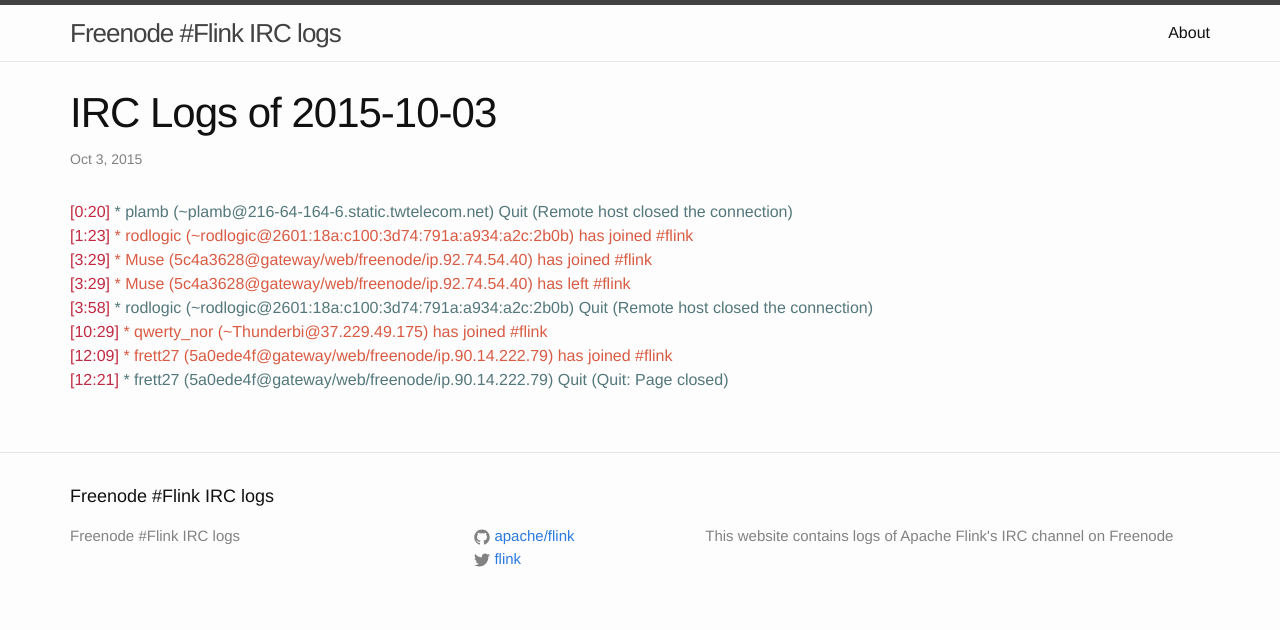
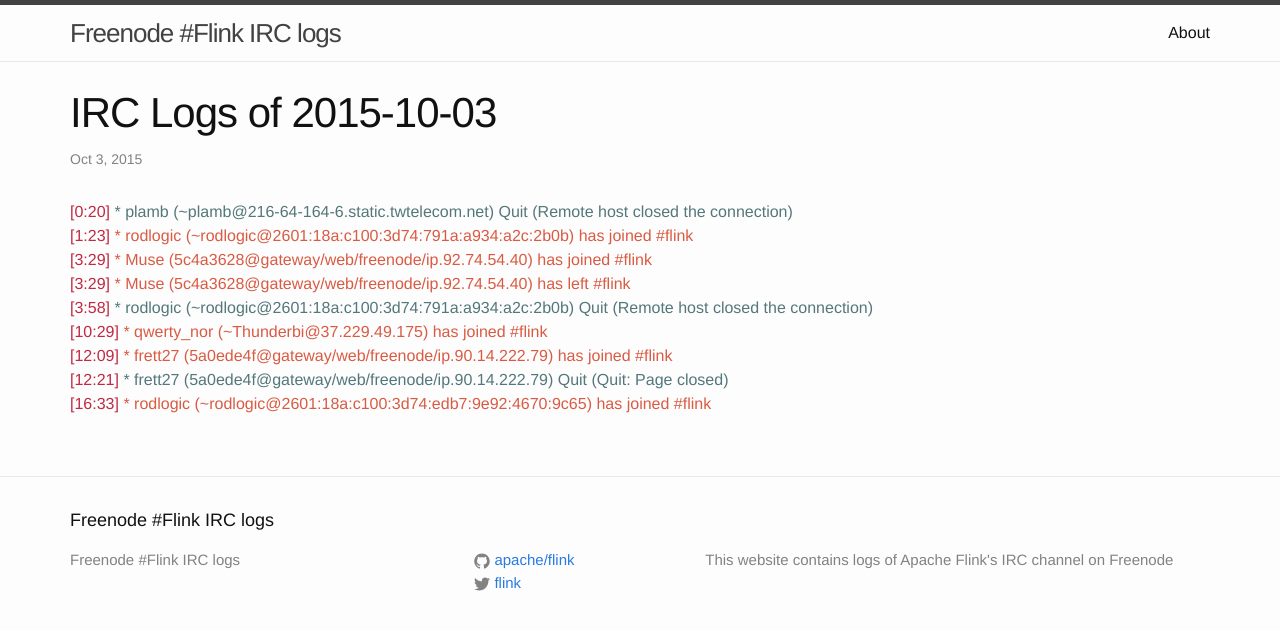
Before and after one commit to flink-irc-logs/flink-irc-logs.github.io, a Jekyll site: the page built from _posts/2015-10-03-logs.markdown, in a window 1280 px wide. Shown: the top 630 px of the page. Built offline with Jekyll 4.4.1, drawn with Linux system fonts in a browser that asks for light colours.

Commit message:
Update of the logs on Sat Oct  3 17:21:52 CEST 2015

```diff
--- a/_posts/2015-10-03-logs.markdown
+++ b/_posts/2015-10-03-logs.markdown
@@ -12,3 +12,4 @@
 <span class="irc-date">[10:29]</span> <span class="irc-green">* qwerty_nor (~Thunderbi@37.229.49.175) has joined #flink</span><br />
 <span class="irc-date">[12:09]</span> <span class="irc-green">* frett27 (5a0ede4f@gateway/web/freenode/ip.90.14.222.79) has joined #flink</span><br />
 <span class="irc-date">[12:21]</span> <span class="irc-navy">* frett27 (5a0ede4f@gateway/web/freenode/ip.90.14.222.79) Quit (Quit: Page closed)</span><br />
+<span class="irc-date">[16:33]</span> <span class="irc-green">* rodlogic (~rodlogic@2601:18a:c100:3d74:edb7:9e92:4670:9c65) has joined #flink</span><br />
```
